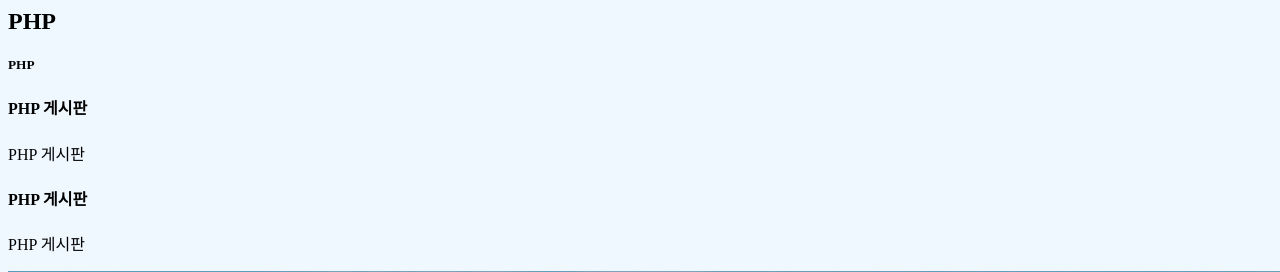
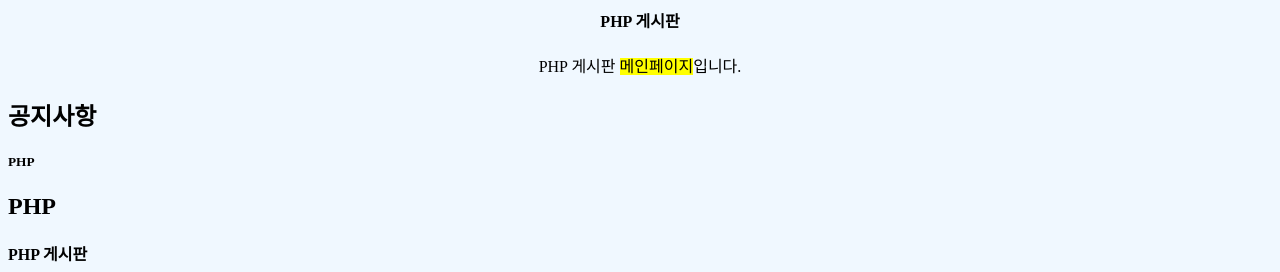
Before and after one commit to young0264/phpWebApp, a PHP site: page /main/mainpage.html in a window 1280 px wide; the page is wider, and only the part inside the window is pictured. Shown: the top 272 px of that part. Run offline with PHP 8.4, Linux system fonts and the light colour scheme.

Commit message:
Add: 23-01-26

```diff
--- a/account/login.html
+++ b/account/login.html
@@ -1,6 +1,6 @@
 <?php include(sprintf("%s/fragments/header.html", $_SERVER['DOCUMENT_ROOT'])); ?>
 
-<body class="img js-fullheight" style="background-image: url(../static/images/mountain.jpg);">
+<body class="img js-fullheight" style="background-image: url(../static/images/mountain/mountain.jpg);">
 <section class="ftco-section">
     <div class="container">
         <div class="row justify-content-center">
--- a/account/signup.html
+++ b/account/signup.html
@@ -2,7 +2,7 @@
 <!DOCTYPE>
 
 <html>
-<body class="img js-fullheight" style="background-image: url(../static/images/mountain.jpg);">
+<body class="img js-fullheight" style="background-image: url(../static/images/mountain/mountain.jpg);">
 <section class="ftco-section">
     <div class="container">
         <div class="row justify-content-center">
--- a/main/mainpage.html
+++ b/main/mainpage.html
@@ -1,50 +1,49 @@
 <?php include sprintf("%s/fragments/header.html", $_SERVER['DOCUMENT_ROOT']); ?>
 <?php include sprintf("%s/fragments/nav.php", $_SERVER['DOCUMENT_ROOT']); ?>
 
-<body class="container"style="background-color: aliceblue" >
+<body class="container" style="background-color: aliceblue">
 
 <div class="container" style="background-color: aliceblue">
-    <div class="row about-container">
+    <div class="container">
+        <div class="icon-box" data-aos-delay="200">
+            <div class="icon"><i class="bi bi-card-checklist"></i></div>
+            <h4 class="title" style="text-align:center"><a>PHP 게시판</a></h4>
+            <p class="description" style="text-align:center">PHP 게시판 <mark>메인페이지</mark>입니다.</p>
+        </div>
 
-        <div class="col-lg-6 content order-lg-1 order-2">
-            <h2 class="title">PHP </h2>
-            <h5>
-                PHP
-            </h5>
-
-            <div class="icon-box" data-aos-delay="200">
-                <div class="icon"><i class="bi bi-card-checklist"></i></div>
+        <div class="row">
+            <div class="col-lg-4 content order-lg-1 order-2">
+                <h2 class="title">공지사항 </h2>
+                <h5>PHP
+                </h5>
+            </div>
+            <div class="col-lg-4 content order-lg-1 order-2">
+                <h2> PHP </h2>
                 <h4 class="title"><a>PHP 게시판</a></h4>
-                <p class="description">PHP 게시판</p>
             </div>
-            <div class="icon-box" data-aos-delay="200">
-                <div class="icon"><i class="bi bi-card-checklist"></i></div>
-                <h4 class="title"><a>PHP 게시판</a></h4>
-                <p class="description">PHP 게시판</p>
+            <div class="col-lg-4 content order-lg-1 order-2">
+<!--                <img src="../static/images/mountain/mountain02.png" width="100%" height="100%">-->
+                <video  width="100%" height="100%" controls>
+                    <source src="../static/video/mountain_video01.mp4" type="video/mp4">
+                </video>
             </div>
         </div>
-        <?php
-        $f_songs = [];
-        $f_songs[12312312] = 0;
-        $f_songs[222222] = 0;
-        $f_songs[333333] = 1;
-        $f_songs[444444] = 0;
-//        echo $f_songs[22222];
-//        echo $f_songs[222222];
-//        echo 123213;
-        echo array_key_exists(222222, $f_songs);
-//        echo isset($search_array['222222']);
-//        echo isset($search_array['first']);
+    </div>
+    <div class="container">
 
-        exit;
-
-
-        ?>
-
-        <div class="col-lg-4 background order-lg-2"  >
-            <img src="../static/images/mountain.jpg" width="150%">
+    <div class="row">
+        <div class="col-lg-4 background order-lg-2">
+            <img src="../static/images/mountain/mountain.jpg" width="100%" height="100%">
+        </div>
+        <div class="col-lg-4 background order-lg-2">
+            <img src="../static/images/mountain/mountain03.png" width="100%" height="100%">
+        </div>
+        <div class="col-lg-4 background order-lg-2">
+            <img src="../static/images/mountain/mountain04.png" width="100%" height="100%">
         </div>
     </div>
+
+</div>
 </div>
 
 </body>
```
Also changed, not shown: post/delete.php (+12 -0 lines), post/list.php (+67 -26 lines), static/css/style.css, static/images/background/wood_texture.jpg (added), static/images/background/wood_texture_dark.jpg (added), static/images/mountain/mountain.jpg (renamed from static/images/mountain.jpg), static/images/mountain/mountain02.png (added), static/images/mountain/mountain03.png (added), static/images/mountain/mountain04.png (added), 1 other file.
